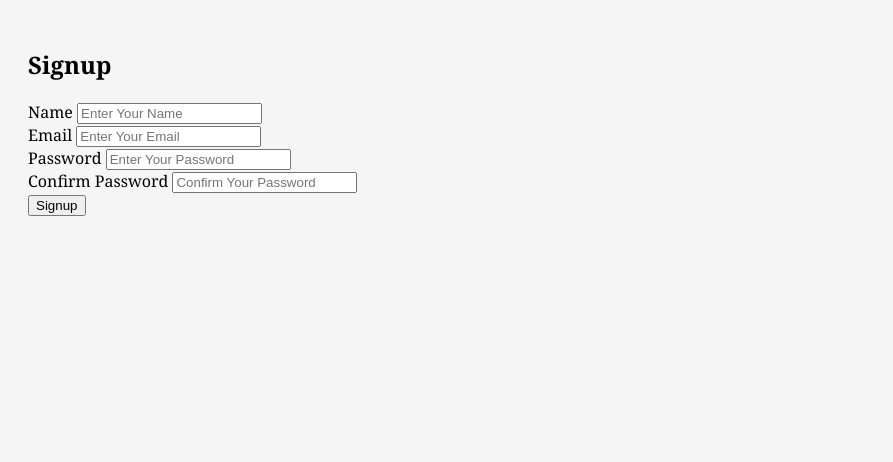
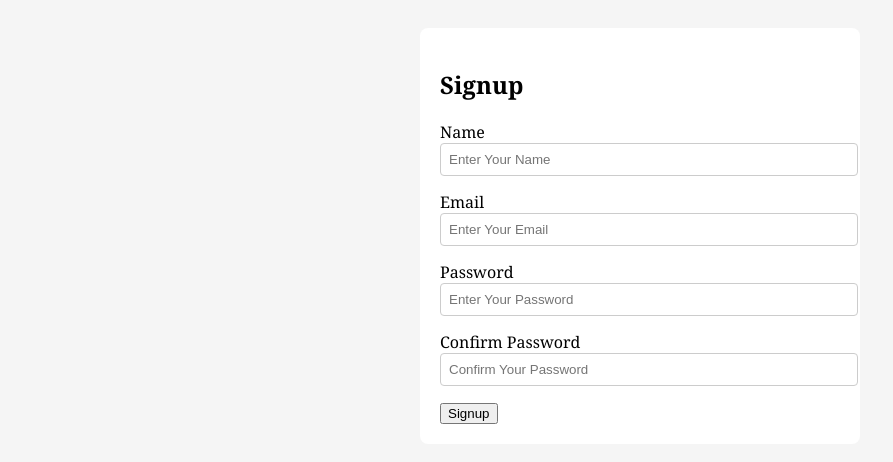
Before and after one commit to Unisha-bhatta/SignUp-Form, a plain HTML site: page index.html in a window 1280 px wide. Shown: the whole page, without its empty margins (0-893 px from the left). Drawn offline with Linux system fonts and the light colour scheme.

Commit message:
Updated CSS for input and form.

```diff
--- a/style.css
+++ b/style.css
@@ -3,3 +3,27 @@ body{
     background: #f5f5f5;
     padding: 20px;
 }
+
+form{
+    background: white;
+    padding: 20px;
+    max-width: 400px;
+    margin: auto;
+    border-radius: 8px;
+}
+
+.form-control{
+    margin-bottom: 15px;
+    position: relative;
+}
+
+input{
+    width: 100%;
+    padding: 8px;
+    border: 1px solid #ccc;
+    border-radius: 4px;
+}
+
+input.error-border{
+    border-color:rgba(255, 0, 0, 0.212) ;
+}
```
